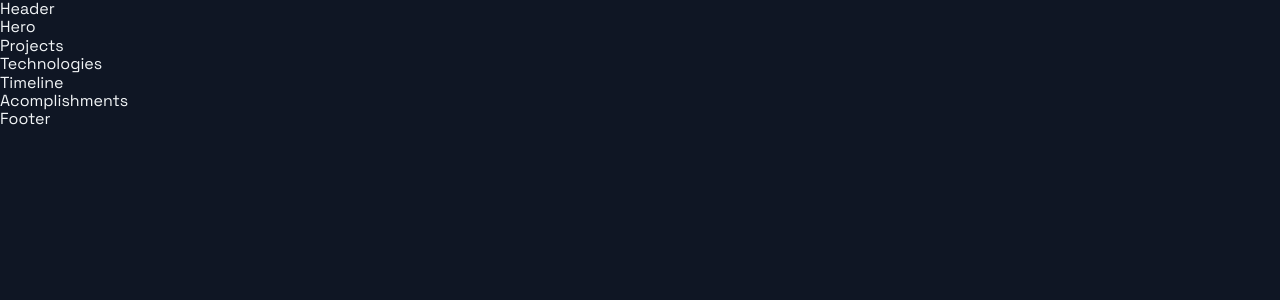
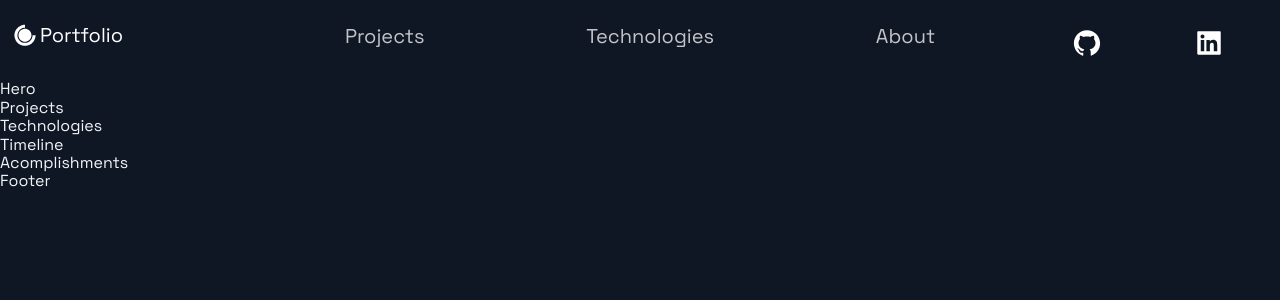
Before and after one commit to Jesus711/JS-Mastery-Portfolio-Website, a Next.js app: page / in a window 1280 px wide. Shown: the top 300 px of the page. Built offline with nearby package versions, Linux system fonts and the light colour scheme.

Commit message:
Completed Header Section of the webpage

```diff
--- a/src/components/Header/Header.js
+++ b/src/components/Header/Header.js
@@ -1,14 +1,44 @@
 import Link from 'next/link';
 import React from 'react';
+
 import { AiFillGithub, AiFillInstagram, AiFillLinkedin } from 'react-icons/ai';
 import { DiCssdeck } from 'react-icons/di';
-
-import { Container, Div1, Div2, Div3, NavLink, SocialIcons } from './HeaderStyles';
+import { Container, Div1, Div2, Div3, NavLink, SocialIcons, Span } from './HeaderStyles';
 
 const Header = () =>  (
-  <div>
-    Header
-  </div>
+  <Container>
+    <Div1>
+      <Link href="/" style={{ display: "flex", alignItems: "center", color: 'white', marginBottom: "20px" }}>
+          <DiCssdeck size="3rem" /> <Span>Portfolio</Span>
+      </Link>
+    </Div1>
+
+    <Div2>
+      <li>
+          <NavLink href='#projects'>Projects</NavLink>
+      </li>
+      <li>
+          <NavLink href='#tech'>Technologies</NavLink>
+      </li>
+      <li>
+          <NavLink href='#about'>About</NavLink>
+      </li>
+    </Div2>
+
+    <Div3>
+      <SocialIcons href="https://github.com/Jesus711">
+        <AiFillGithub size="3rem" />
+      </SocialIcons>
+      <SocialIcons href="https://www.linkedin.com/in/jesus-ruelas-20a319196/">
+        <AiFillLinkedin size="3rem" />
+      </SocialIcons>
+      {/* May included later */}
+      {/* <SocialIcons href="https://instagram.com">
+        <AiFillInstagram size="3rem" />
+      </SocialIcons> */}
+    </Div3>
+
+  </Container>
 );
 
 export default Header;
--- a/src/components/Header/HeaderStyles.js
+++ b/src/components/Header/HeaderStyles.js
@@ -5,7 +5,7 @@ export const Container = styled.div`
   display: grid;
   grid-template-columns: repeat(5, 1fr);
   grid-template-rows: 1fr;
-  grid-column-gap: 2rem;
+  grid-column-gap: 1rem;
   padding: 1rem;
   padding-top: 2rem;
 
@@ -17,6 +17,11 @@ export const Container = styled.div`
     grid-row-gap: 0.5rem;
   }
 `;
+
+export const Span = styled.span`
+  font-size: 2rem;
+`;
+
 export const Div1 = styled.div`
   grid-area: 1 / 1 / 2 / 2;
   display: flex;
@@ -27,11 +32,11 @@ export const Div1 = styled.div`
   }
 `;
 export const Div2 = styled.div`
-  grid-area: 1 / 2 / 2 / 4;
+  grid-area: 1 / 2 / 2 / 5;
   display: flex;
   justify-content: space-around;
   @media ${(props) => props.theme.breakpoints.sm} {
-    grid-area: 2 / 2 / 3 / 5;
+    grid-area: 2 / 1 / 3 / 6;
   }
 `;
 export const Div3 = styled.div`
```
